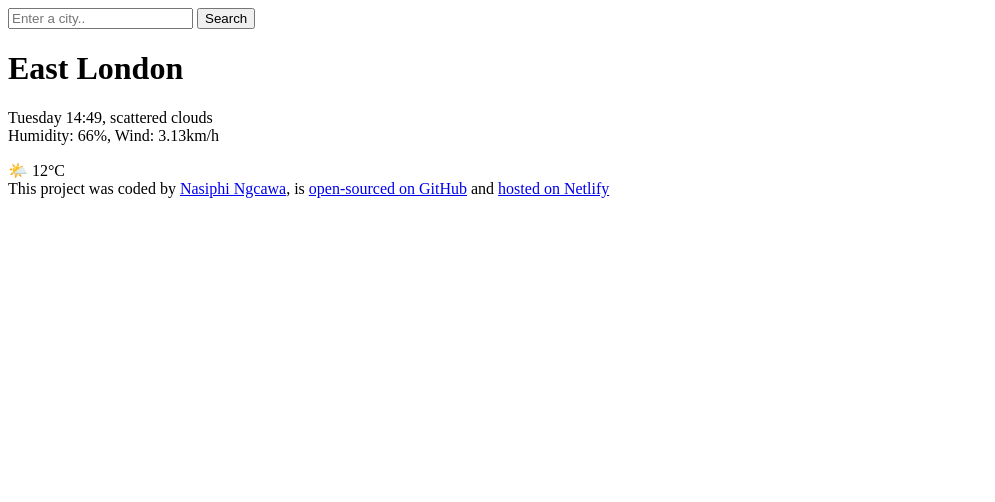
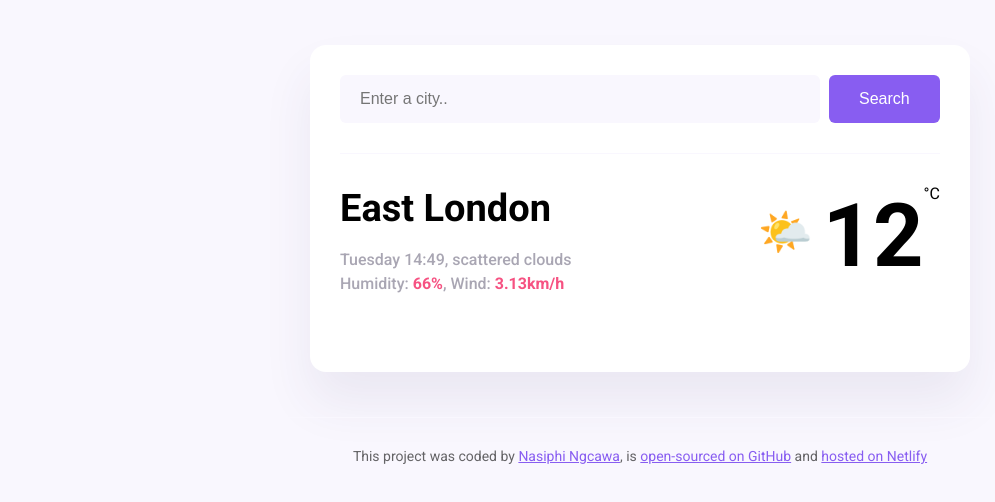
Before and after one commit to NgcawaNasiphi/Vanilla-Project-1, a plain HTML site: page index.html in a window 1280 px wide. Shown: the whole page, without its empty margins (0-995 px from the left). Drawn offline with Linux system fonts and the light colour scheme.

Commit message:
Fixed error & updated index.css

```diff
--- a/index.html
+++ b/index.html
@@ -3,26 +3,47 @@
   <head>
     <meta charset="UTF-8" />
     <meta name="viewport" content="width=device-width, initial-scale=1.0" />
+    <link rel="preconnect" href="https://fonts.googleapis.com" />
+    <link rel="preconnect" href="https://fonts.gstatic.com" crossorigin />
+    <link
+      href="https://fonts.googleapis.com/css2?family=Roboto:ital,wght@0,100;0,300;0,400;0,500;0,700;0,900;1,100;1,300;1,400;1,500;1,700;1,900&display=swap"
+      rel="stylesheet"
+    />
+    <link rel="stylesheet" href="src/index.css" />
     <title>My Vanilla 1 project</title>
   </head>
   <body>
+    <div class="weather-app">
       <header>
-      <form>
-        <input type="search" placeholder="Enter a city.." required />
-        <input type="submit" value="Search" />
+        <form class="search-form">
+          <input
+            type="search"
+            placeholder="Enter a city.."
+            required
+            class="search-form-input"
+          />
+          <input type="submit" value="Search" class="search-form-button" />
         </form>
       </header>
       <main>
+        <div class="weather-app-data">
           <div>
-        <h1>East London</h1>
-        <p>
+            <h1 class="weather-app-city">East London</h1>
+            <p class="weather-app-details">
               Tuesday 14:49, scattered clouds
               <br />
-          Humidity: 66%, Wind: 3.13km/h
+              Humidity: <strong>66%</strong>, Wind: <strong>3.13km/h</strong>
             </p>
           </div>
-      <div>🌤️ 12°C</div>
+          <div class="weather-app-temperature-container">
+            <div class="weather-app-icon">🌤️</div>
+            <div class="weather-app-temperature">12</div>
+            <div class="weather-app-unit">°C</div>
+            <!-- Fixed typo here -->
+          </div>
+        </div>
       </main>
+    </div>
 
     <footer>
       This project was coded by
--- /dev/null
+++ b/src/index.css
@@ -0,0 +1,95 @@
+body {
+  background-color: #f9f7fe;
+  font-family: "Roboto", sans-serif;
+}
+
+a {
+  color: #885df1;
+}
+
+.weather-app {
+  background: white;
+  max-width: 600px;
+  margin: 45px auto;
+  box-shadow: 0 30px 50px rgba(65, 50, 100, 0.08);
+  border-radius: 16px;
+  padding: 30px;
+}
+
+header {
+  border-bottom: 1px solid #f9f7fe;
+  padding: 0 0 30px 0;
+}
+
+.search-form-input {
+  background-color: #f9f7fe;
+  border: none;
+  border-radius: 6px;
+  width: 80%;
+  font-size: 16px;
+  padding: 15px 20px;
+}
+
+.search-form-button {
+  background: #885df1;
+  padding: 15px 30px;
+  border: none;
+  font-size: 16px;
+  margin-left: 5px;
+  border-radius: 6px;
+  color: white;
+}
+
+main {
+  padding: 30px 0;
+}
+
+.weather-app-data {
+  display: flex;
+  justify-content: space-between;
+}
+
+.weather-app-city {
+  margin: 0;
+  font-size: 38px;
+  line-height: 48px;
+}
+
+.weather-app-details {
+  font-size: 16px;
+  color: rgba(39, 33, 66, 0.4);
+  line-height: 24px;
+  font-weight: 500;
+}
+
+.weather-app-details strong {
+  color: #f65282;
+}
+
+.weather-app-temperature-container {
+  display: flex;
+}
+
+.weather-app-icon {
+  font-size: 44px;
+  margin-top: 22px;
+}
+
+.weather-app-temperature {
+  font-size: 88px;
+  margin-left: 10px;
+  font-weight: bold;
+}
+
+.weatehr-app-unit {
+  margin-top: 16px;
+  font-size: 28px;
+}
+
+footer {
+  border-top: 1px solid #f9f7fe;
+  padding: 30px 0 0 0;
+  text-align: center;
+  font-size: 14px;
+  color: rgba(0, 0, 0, 0.6);
+}
```
Lines whose indentation alone changed are shown as unchanged.
